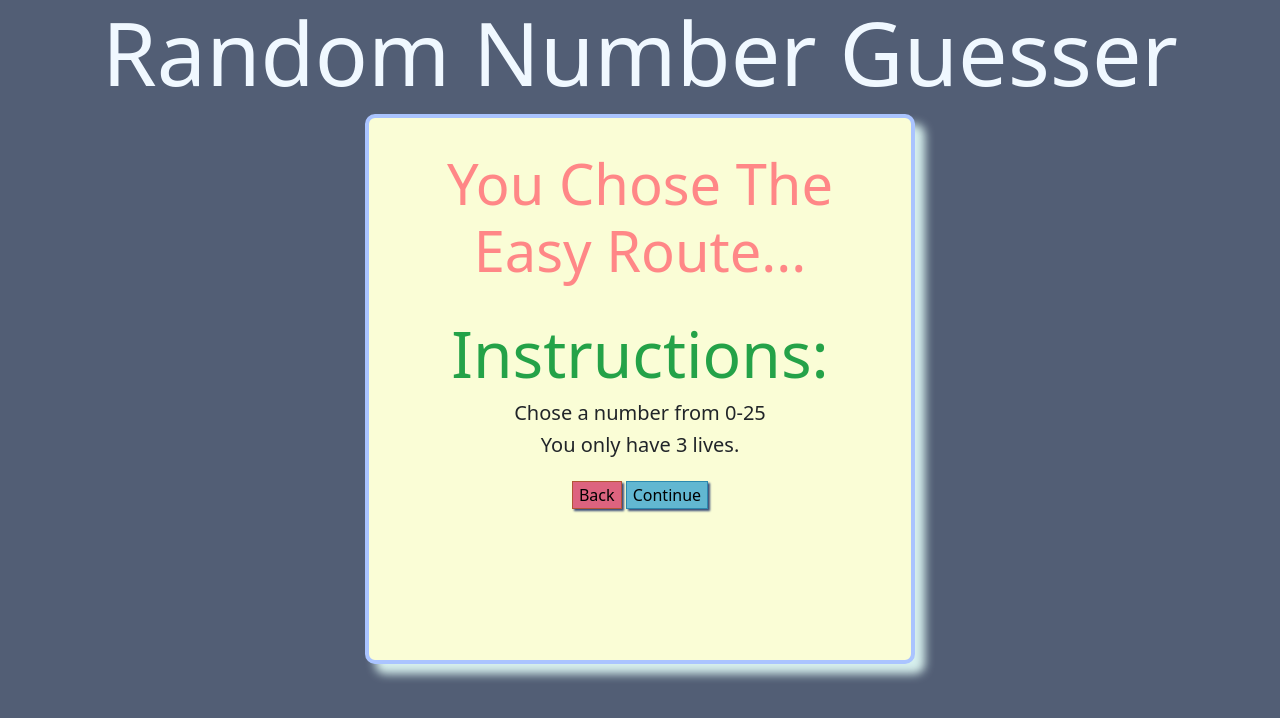
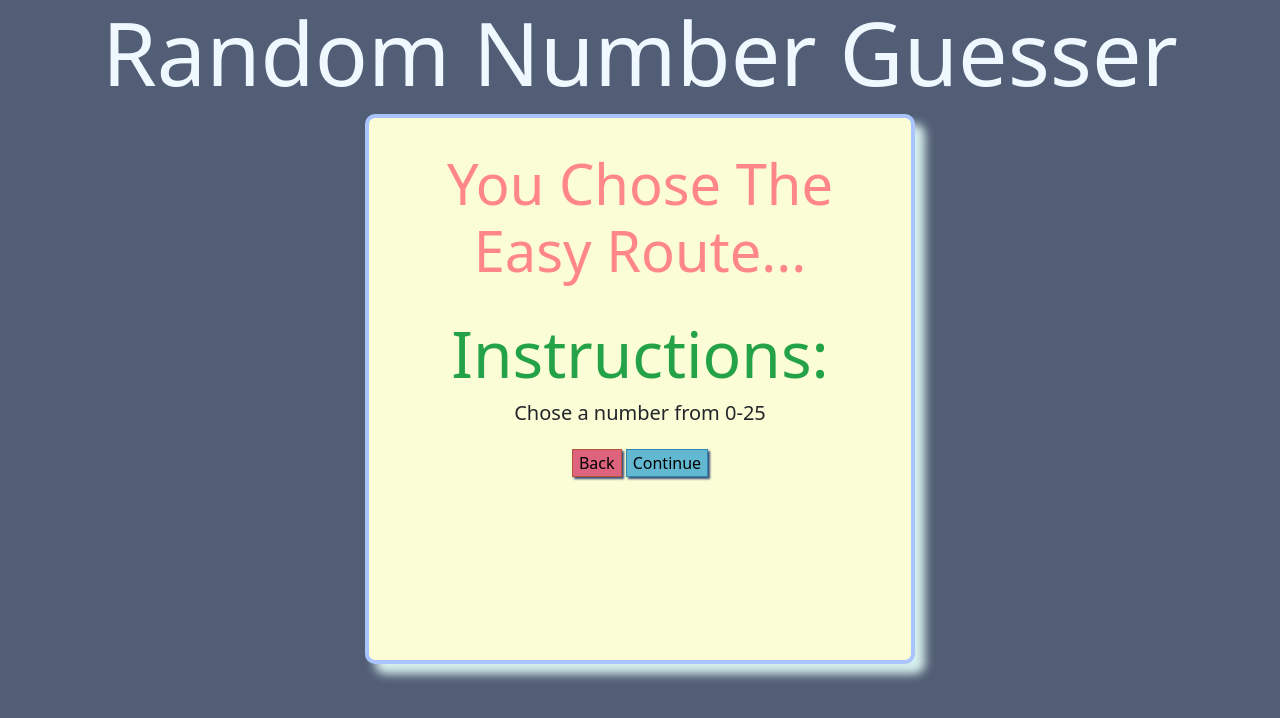
Before and after one commit to mitchnguyen1/RandomNumberGuesser, a plain HTML site: page src/easyIntro.html in a window 1280 px wide. Drawn offline with nearby package versions, Linux system fonts and the light colour scheme.

Commit message:
adds final touches

```diff
--- a/src/easyIntro.html
+++ b/src/easyIntro.html
@@ -19,7 +19,6 @@
                     <h1 class="quote">You Chose The Easy Route...</h1>
                     <h3 class="instruction">Instructions:</h3>
                     <h5 class="rule1">Chose a number from 0-25</h5>
-                    <h5 class="rule2">You only have 3 lives.</h5>
                 <button type="button" class="back">Back</button>
                 <button type="button" class="continue">Continue</button>
             </div>
```
Also changed, not shown: src/hardIntro.html (+0 -1 lines), src/impossIntro.html (+0 -1 lines), src/medIntro.html (+0 -1 lines).
